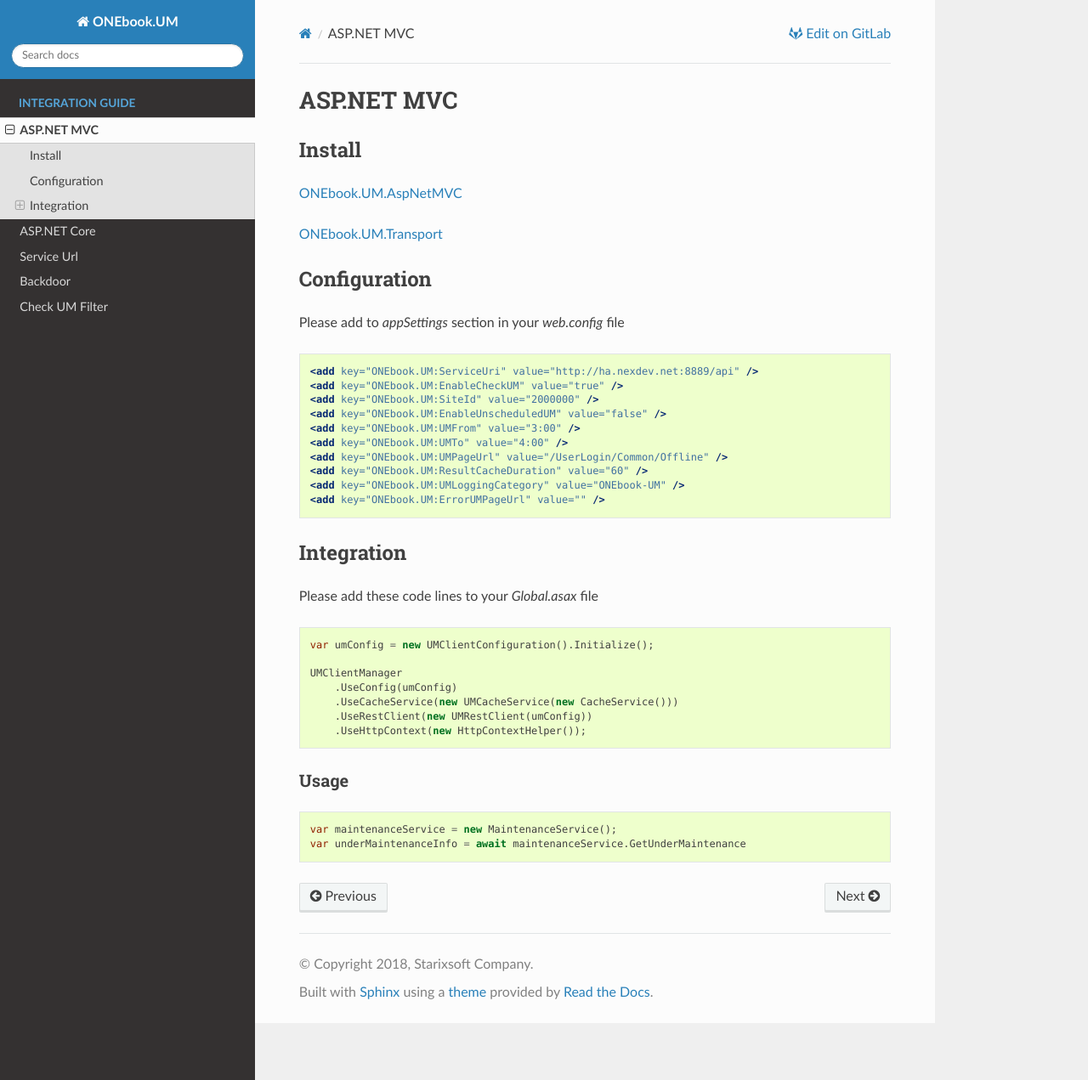
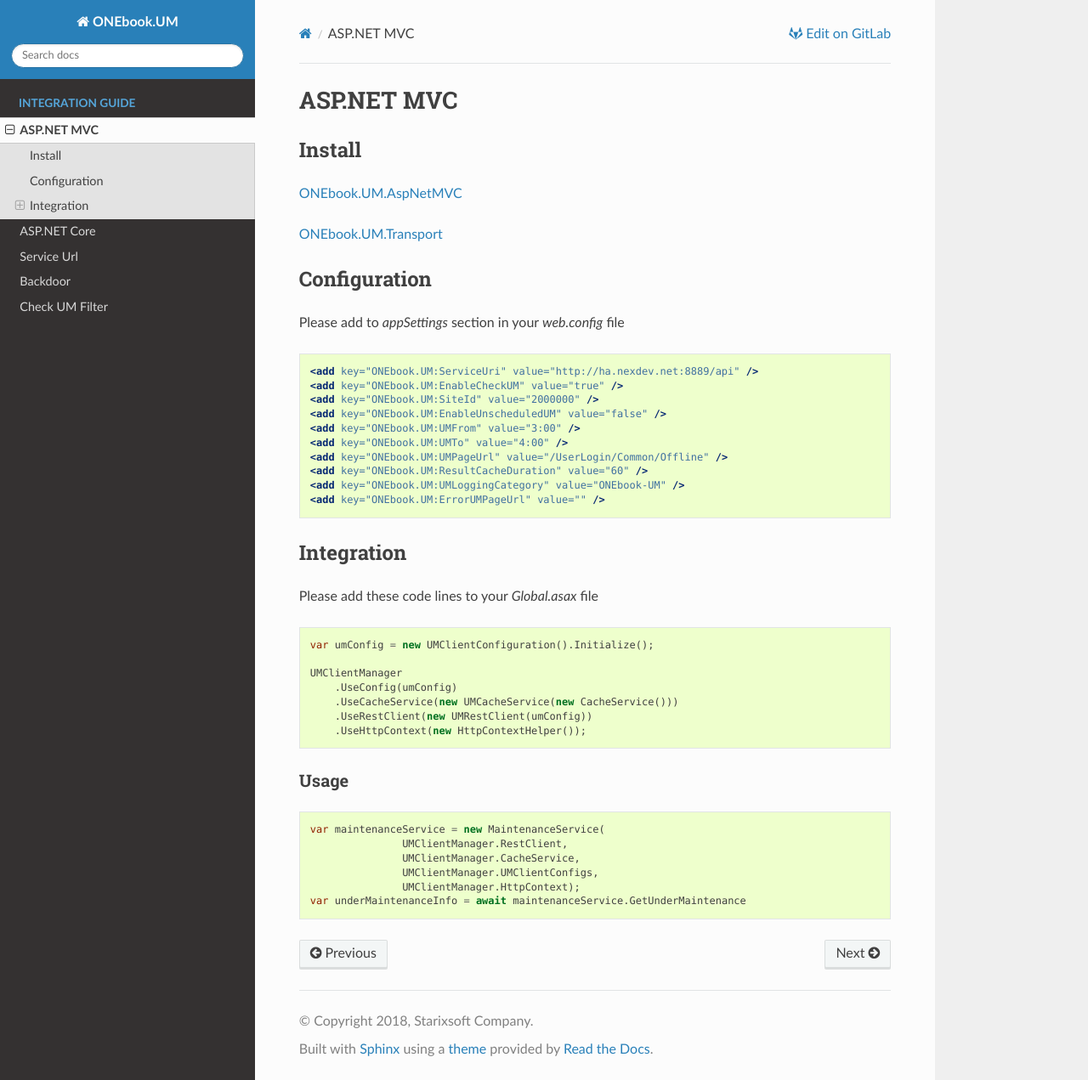
Before and after one commit to starixvn/infrastructure_fanex-um, a Sphinx documentation site: the page built from docs/integration/aspnetmvc.rst, in a window 1280 px wide and 1271 px high. Shown: the whole window at 85% size. Built offline with Sphinx 7.4.7 and the Read the Docs theme 2.0.0, drawn with Linux system fonts in a browser that asks for light colours.

Commit message:
Update aspnetmvc.rst

```diff
--- a/docs/integration/aspnetmvc.rst
+++ b/docs/integration/aspnetmvc.rst
@@ -46,7 +46,11 @@ Usage
 
 .. code:: csharp
 
-       var maintenanceService = new MaintenanceService();
+       var maintenanceService = new MaintenanceService(
+                      UMClientManager.RestClient,
+                      UMClientManager.CacheService,
+                      UMClientManager.UMClientConfigs,
+                      UMClientManager.HttpContext);
        var underMaintenanceInfo = await maintenanceService.GetUnderMaintenance
 
 .. _ONEbook.UM.AspNetCore: http://nuget.nexdev.net/packages/ONEbook.UM.AspNetCore/
```
